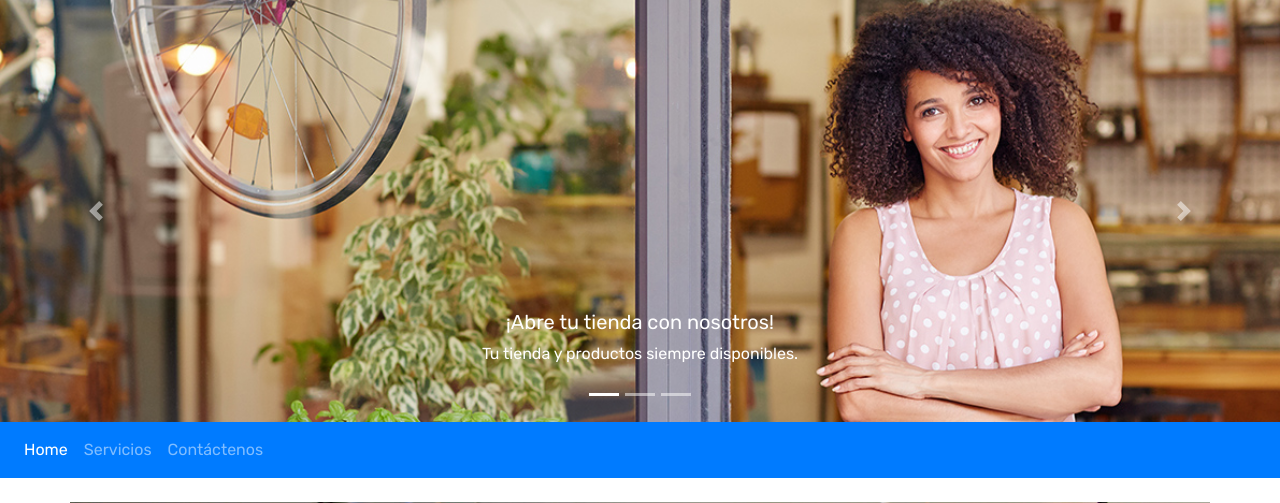
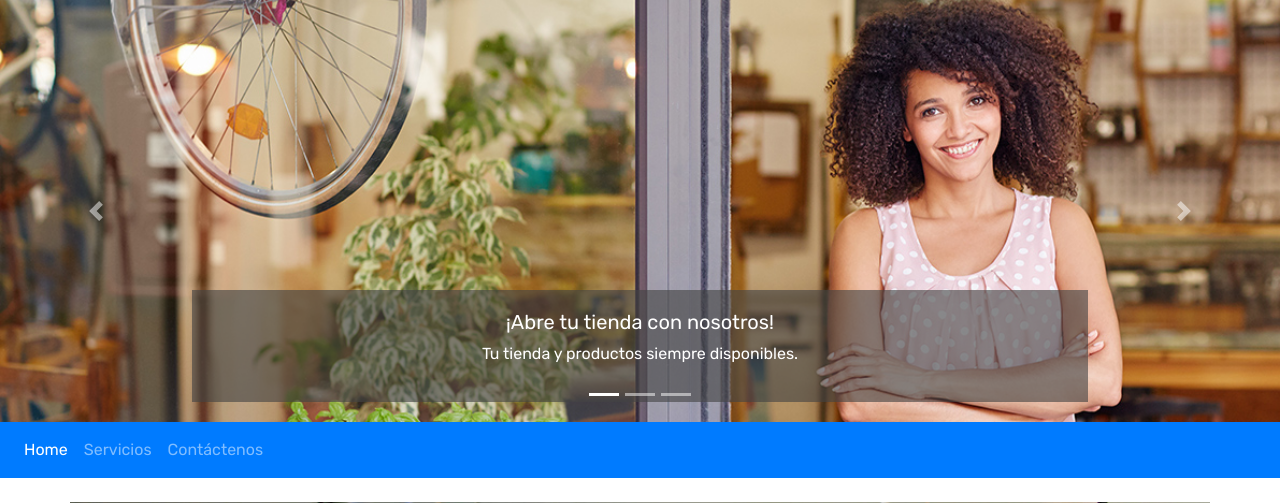
Before and after one commit to andrenimacion/pahtsa, a PHP site: page / in a window 1280 px wide. Shown: the part 115-618 px from the top of the page. Run offline with PHP 8.4, Linux system fonts and the light colour scheme; the visitor is signed in with stand-in values (Sample User, id 1); data that the repository does not hold is empty; some libraries are stand-ins or nearby versions.

Commit message:
se añadió background a la descripcion de las fotos

```diff
--- a/index.css
+++ b/index.css
@@ -102,3 +102,8 @@ align-items: center;
 .workMen{
     color: whitesmoke;
 }
+
+.carousel-caption{
+    padding: 10px;
+    background-color: #4444449c;
+}
```
